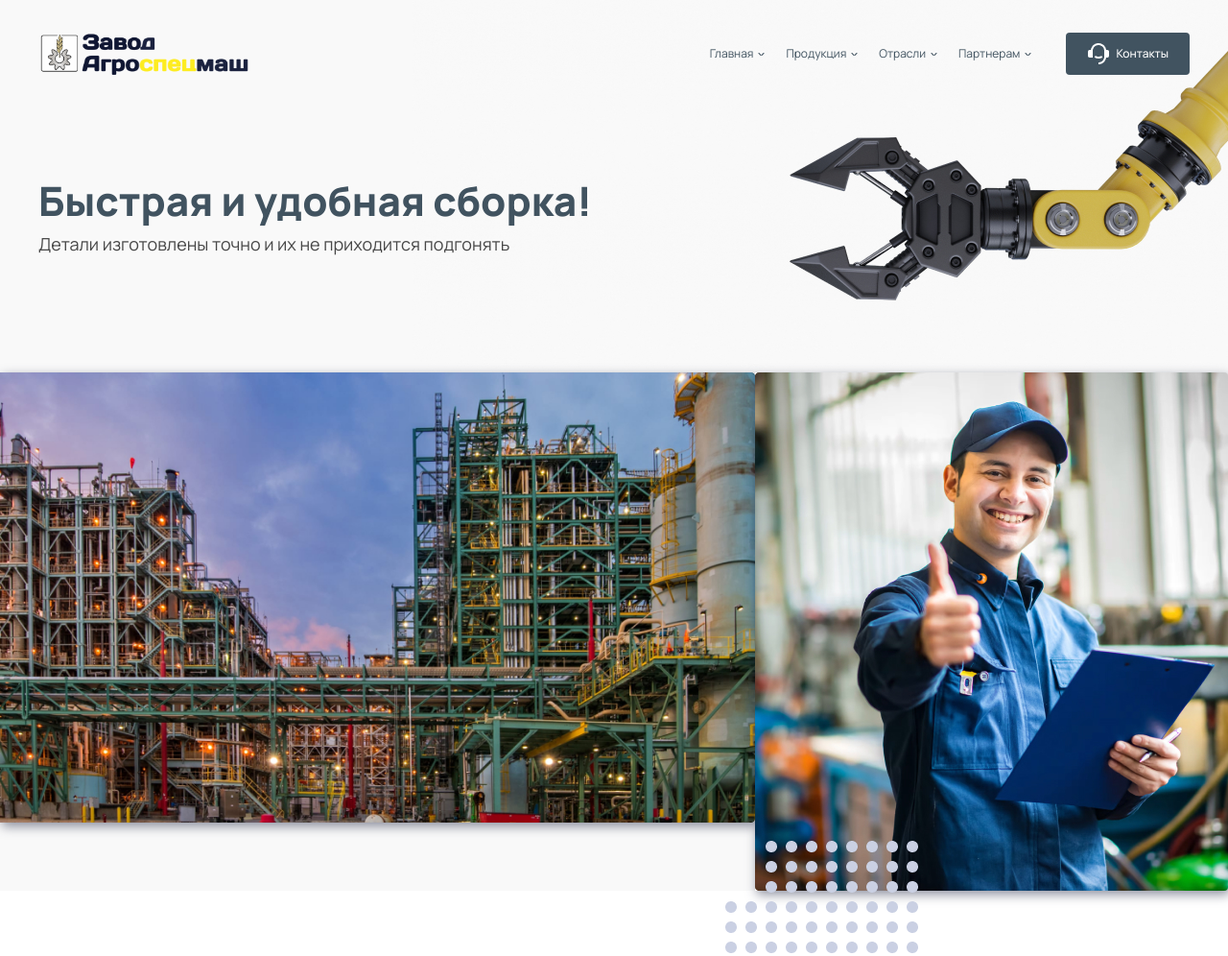
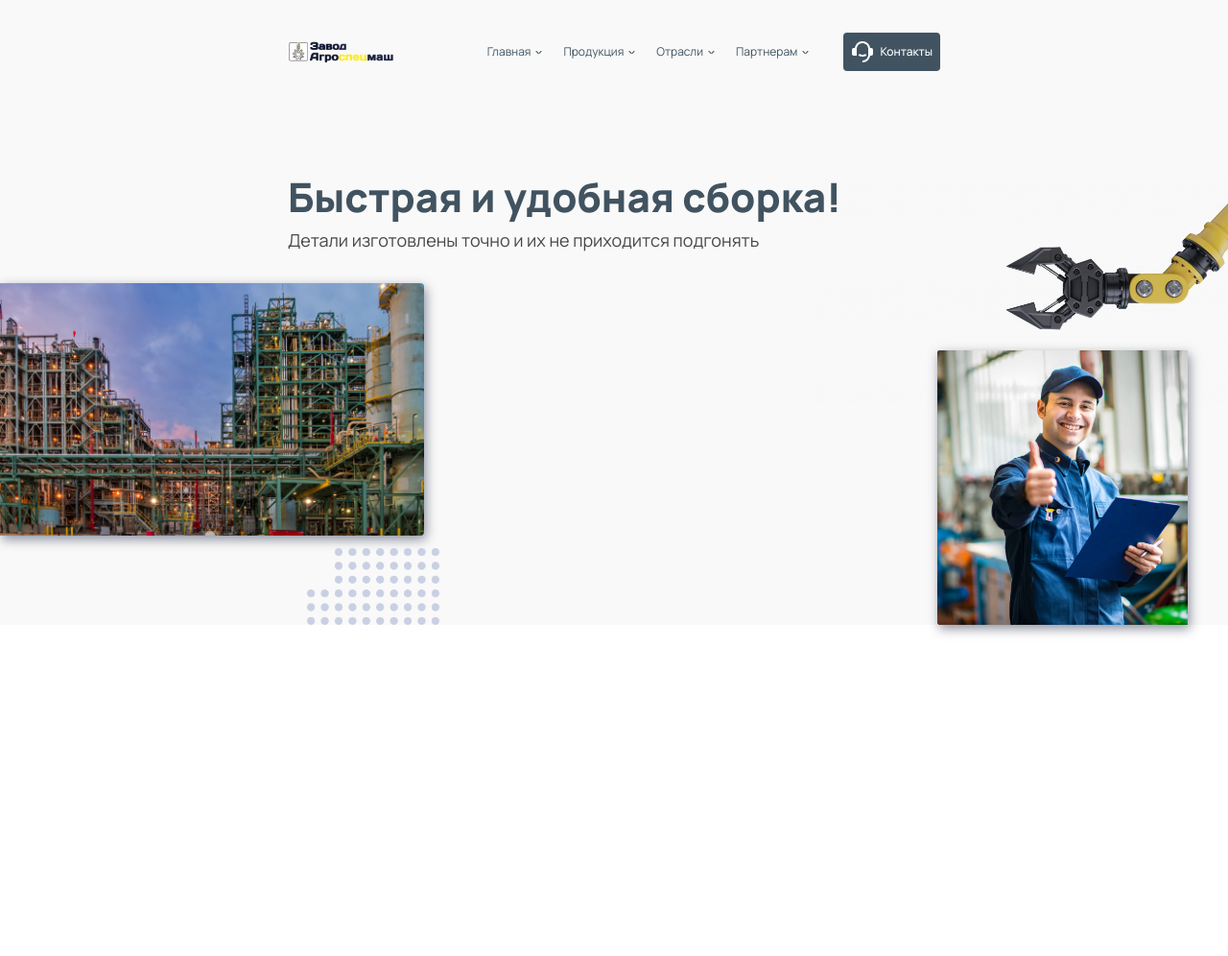
Before and after one commit to azshay/EProjects, a website: page AGROSPECMASH/src/index.html in a window 1280 px wide. Shown: the top 996 px of the page at 96% size. After the commit the page ends 800 px from the top, so only its background shows below. Drawn offline with nearby package versions, Linux system fonts and the light colour scheme; files that its build step writes are made by us from their sources.

Commit message:
AGROSPECMASH v1.01

```diff
--- a/AGROSPECMASH/src/index.html
+++ b/AGROSPECMASH/src/index.html
@@ -59,7 +59,7 @@
 			</div>
 		</header>
 
-		<section class="products">
+		<!-- <section class="products">
 			<div class="container">
 				<div class="gold-line"></div>
 
@@ -134,9 +134,9 @@
 					</div>
 				</div>
 			</div>
-		</section>
+		</section> -->
 
-		<section class="reviews">
+		<!-- <section class="reviews">
 			<div class="container">
 				<h2 class="reviews__header header42px">Отзывы</h2>
 				<p class="reviews__descr">Нам доверяют не голословно, а за дело</p>
@@ -180,9 +180,9 @@
 					</div>
 				</div>
 			</div>
-		</section>
+		</section> -->
 
-		<section class="geography">
+		<!-- <section class="geography">
 			<div class="container">
 				<div class="gold-line"></div>
 
@@ -193,11 +193,11 @@
 					<img src="./img/geo-map.png" alt="Geo Map" class="geography__img" />
 				</div>
 			</div>
-		</section>
+		</section> -->
 
-		<hr />
+		<!-- <hr /> -->
 
-		<section class="advantages">
+		<!-- <section class="advantages">
 			<div class="container">
 				<div class="gold-line"></div>
 
@@ -289,9 +289,9 @@
 					</div>
 				</div>
 			</div>
-		</section>
+		</section> -->
 
-		<section class="achievements">
+		<!-- <section class="achievements">
 			<div class="container">
 				<div class="gold-line"></div>
 
@@ -445,9 +445,9 @@
 					</div>
 				</div>
 			</div>
-		</section>
+		</section> -->
 
-		<section class="stages">
+		<!-- <section class="stages">
 			<div class="container">
 				<div class="gold-line"></div>
 
@@ -592,9 +592,9 @@
 					</div>
 				</div>
 			</div>
-		</section>
+		</section> -->
 
-		<section class="certificate">
+		<!-- <section class="certificate">
 			<div class="container">
 				<h2 class="certificate__header header42px">Сертификаты</h2>
 				<p class="certificate__descr">
@@ -626,9 +626,9 @@
 					</div>
 				</div>
 			</div>
-		</section>
+		</section> -->
 
-		<section class="customers">
+		<!-- <section class="customers">
 			<div class="container">
 				<div class="gold-line"></div>
 
@@ -651,9 +651,9 @@
 				<img src="./img/customers.png" alt="Our customer (energoinvest)" />
 				<img src="./img/customers.png" alt="Our customer (energoinvest)" />
 			</div>
-		</section>
+		</section> -->
 
-		<section class="request">
+		<!-- <section class="request">
 			<div class="container">
 				<form class="request__form">
 					<div class="request__form-descr">
@@ -687,9 +687,9 @@
 					<button class="button button__request">Отправить</button>
 				</form>
 			</div>
-		</section>
+		</section> -->
 
-		<footer class="footer">
+		<!-- <footer class="footer">
 			<div class="container">
 				<div class="footer__wrapper">
 					<p class="footer__text">ООО “Завод АгроСпецМаш”</p>
@@ -817,6 +817,6 @@
 					© 2015-2022 ООО Завод Аграрного и специального машиностроения г. Новокузнецк
 				</p>
 			</div>
-		</footer>
+		</footer> -->
 	</body>
 </html>
--- a/AGROSPECMASH/src/sass/base/_container.scss
+++ b/AGROSPECMASH/src/sass/base/_container.scss
@@ -1,3 +1,9 @@
 .container {
-    padding: 0 calc(50% - 600px); // 1920px - 1200px
+	padding: 0 calc(50% - 600px); // 1920px - 1200px
 }
+
+@media (max-width: 1439px) {
+	.container {
+		padding: 0 calc(50% - 340px);
+	}
+}
--- a/AGROSPECMASH/src/sass/blocks/button/button.scss
+++ b/AGROSPECMASH/src/sass/blocks/button/button.scss
@@ -49,3 +49,11 @@
 		color: #415360;
 	}
 }
+
+@media (max-width: 1439px) {
+	.button {
+		&__header {
+			padding: 8px;
+		}
+	}
+}
--- /dev/null
+++ b/AGROSPECMASH/src/sass/blocks/header/_header_media.scss
@@ -0,0 +1,31 @@
+@media (max-width: 1439px) {
+	.header {
+		background-size: 430px;
+		background-position-y: 185px;
+
+		&__menu {
+			align-items: center;
+		}
+
+		&__logo {
+			max-width: 111px;
+			max-height: 22px;
+		}
+
+		&__images {
+			margin-top: 31px;
+			grid-template: auto / 442px 303px;
+		}
+
+		&__img:last-child {
+			margin-top: 70px;
+			padding-right: 42px;
+		}
+
+		&__points {
+			width: 138px;
+			bottom: 0;
+			left: 320px;
+		}
+	}
+}
--- a/AGROSPECMASH/src/sass/blocks/header/header.scss
+++ b/AGROSPECMASH/src/sass/blocks/header/header.scss
@@ -12,7 +12,6 @@
 		width: 221px;
 		height: 44px;
 		object-fit: cover;
-
 	}
 
 	&__right {
@@ -36,7 +35,7 @@
 		}
 
 		&::before {
-            content: '';
+			content: "";
 			display: block;
 			position: absolute;
 			transform: rotate(45deg);
@@ -49,7 +48,7 @@
 		}
 
 		&::after {
-            content: '';
+			content: "";
 			display: block;
 			position: absolute;
 			transform: rotate(-45deg);
@@ -79,10 +78,11 @@
 	}
 
 	&__images {
-        display: flex;
+		display: grid;
 		max-width: 100%;
 		justify-content: space-between;
 		margin-top: 120px;
+		grid-template: 540px / auto auto;
 	}
 
 	&__imgWithPoint {
--- a/AGROSPECMASH/src/sass/style.scss
+++ b/AGROSPECMASH/src/sass/style.scss
@@ -4,6 +4,7 @@
 @import "./base/_variables.scss";
 
 @import "./blocks/header/header.scss";
+@import "./blocks/header/_header_media.scss";
 @import "./blocks/button/button.scss";
 @import "./blocks/products/products.scss";
 @import "./blocks/reviews/reviews.scss";
```
Also changed, not shown: AGROSPECMASH/dist/css/blocks/button/button.min.css, AGROSPECMASH/dist/css/blocks/header/header.min.css, AGROSPECMASH/dist/css/style.min.css, AGROSPECMASH/dist/index.html. Lines whose indentation alone changed are shown as unchanged.
